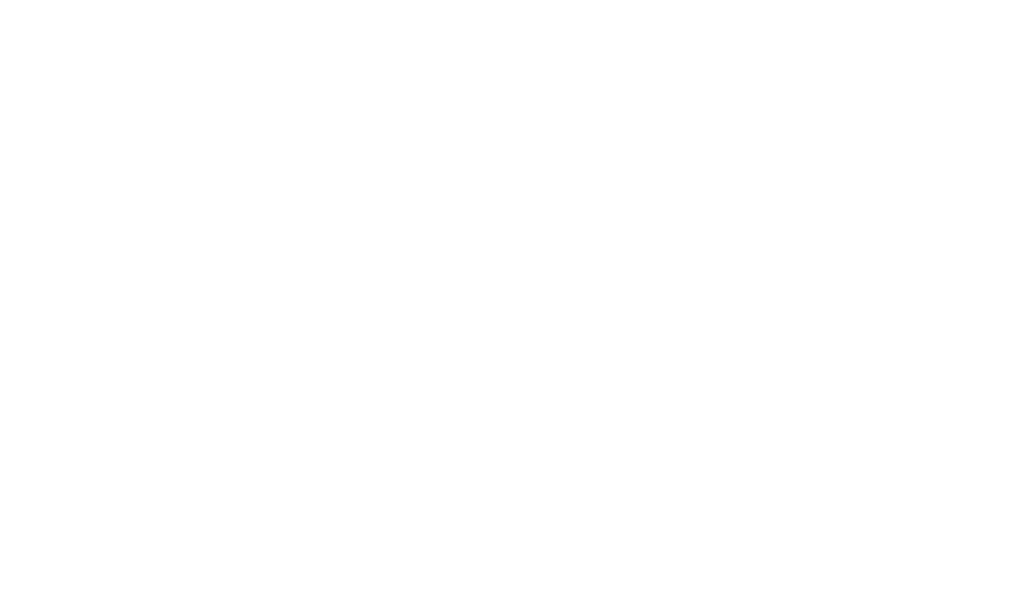
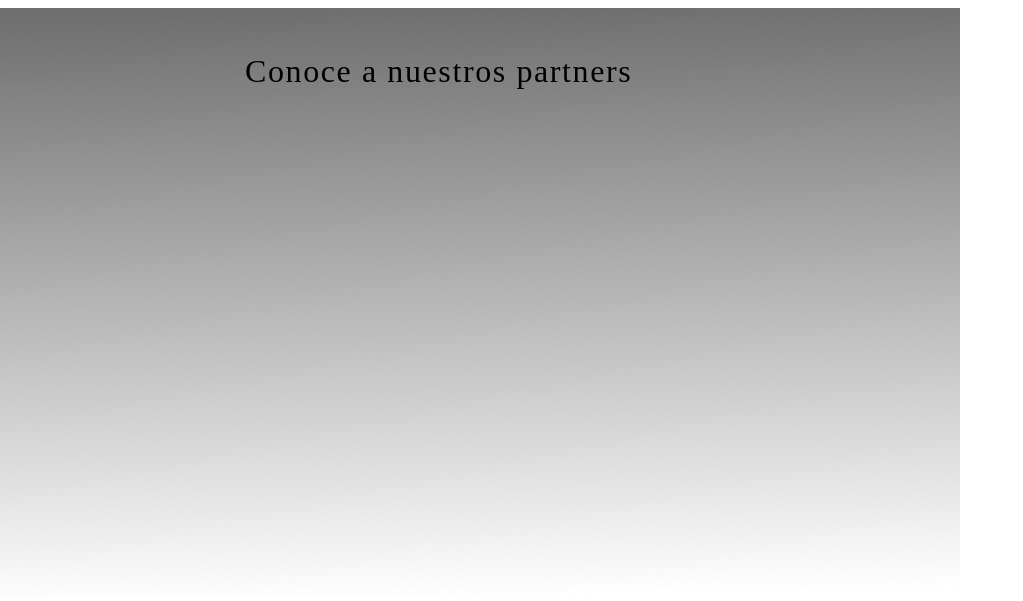
Before and after one commit to GuadalupeAngelesDep/desafio_Patzioli, a plain HTML site: page index.html in a window 1280 px wide. Shown: the whole page, without its empty margins (0-1023 px from the left). Drawn offline with Linux system fonts and the light colour scheme.

Commit message:
add:new branch

```diff
--- a/index.html
+++ b/index.html
@@ -6,6 +6,8 @@
     <meta http-equiv="X-UA-Compatible" content="IE=edge">
     <meta name="viewport" content="width=device-width, initial-scale=1.0">
     <title>Document</title>
+    <link rel="stylesheet" href="/style.css">
+
 </head>
 
 <body>
@@ -17,6 +19,17 @@
 
     <!--Seccion contactanos-->
 
+    <!-- seccion botones -->
+
+    <!-- <h1>Nuevo proyecto</h1> -->
+
+    <div class="container__buttons">
+        <img class="div__background--gradient" src="Rectangle 9.png" alt="">
+        <h3 class="text__title--center">Conoce a nuestros partners</h3>
+
+    </div>
+
+
 
 </body>
 
--- a/style.scss
+++ b/style.scss
@@ -9,7 +9,7 @@
 
     /*Seccion footer*/
 
-@media only screen and(min-width:768px) {
+// @media only screen and(min-width:768px) {
     /*Styles de desktop*/
    /*Seccion inicio*/
 
@@ -19,5 +19,49 @@
 
     /*Seccion contactanos*/
 
+    /*seccion botones*/
+h1 {
+    color: hotpink;
+}
+
+    .container__buttons {
+        position: absolute;
+        width: 960px;
+        height: 589px;
+        left: 0px;
+
+        .div__background--gradient {
+            position: absolute;
+            width: 960px;
+            height: 589px;
+            z-index: 1;
+
+        }
+    }
+
+    .text__title--center {
+        position: relative;
+        width: 470px;
+        height: 62px;
+        left: 245px;
+        z-index: 5;
+
+        font-family: 'Abril Fatface';
+        font-style: normal;
+        font-weight: 400;
+        font-size: 32px;
+        line-height: 43px;
+        display: flex;
+        align-items: center;
+        text-align: center;
+        letter-spacing: 0.05em;
+
+        color: #000000;
+
+    }
+
+
+
+
     /*Seccion footer*/
-}
+// }
```
Also changed, not shown: Rectangle 9.png (added), style.css (added), variables.css (added), 2 other files.
